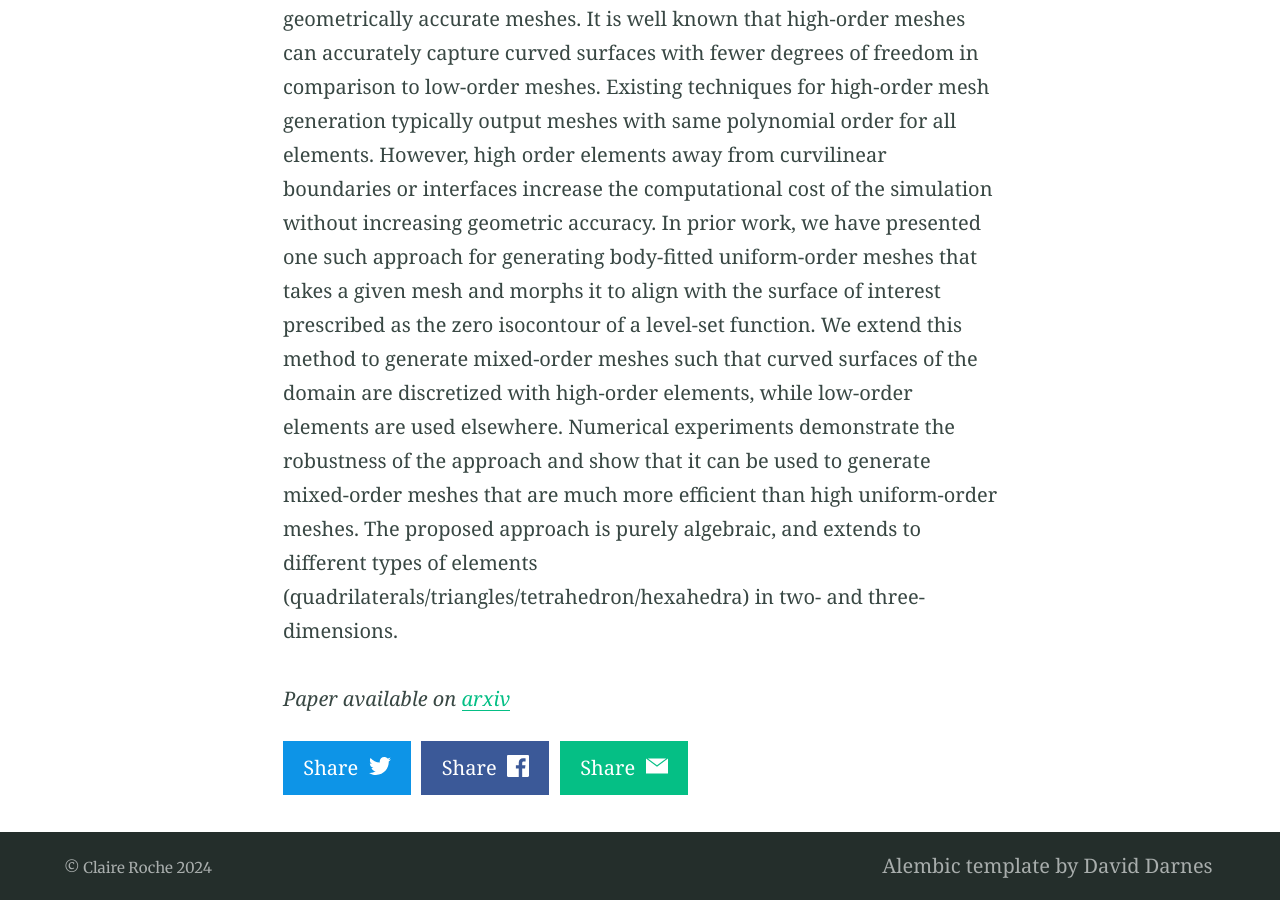
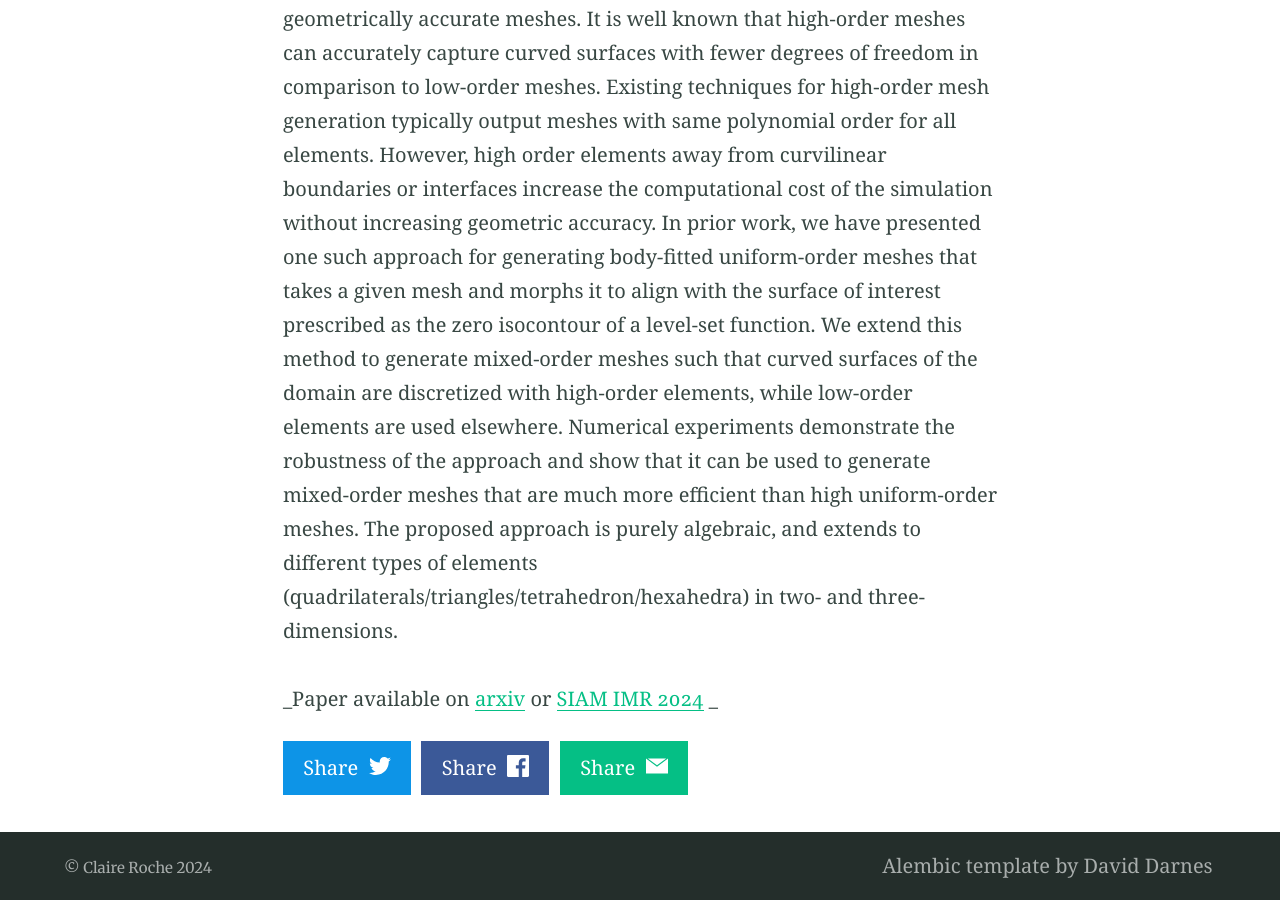
Before and after one commit to claireroche/claireroche.github.io, a Jekyll site: the page built from _posts/2024-03-07-paper-imr.md, in a window 1280 px wide and 900 px high, scrolled down 768 px. Built offline with Jekyll 4.4.1, drawn with Linux system fonts in a browser that asks for light colours; a style sheet for code colours, icons or effects is not loaded.

Commit message:
add src for imr 2024 paper

```diff
--- a/_posts/2024-03-07-paper-imr.md
+++ b/_posts/2024-03-07-paper-imr.md
@@ -12,4 +12,4 @@ Computational analysis with the finite element method requires geometrically acc
 <!-- more -->
 
 
-_Paper available on [arxiv](https://arxiv.org/abs/2401.16369)_
+_Paper available on [arxiv](https://arxiv.org/abs/2401.16369) or [SIAM IMR 2024](https://internationalmeshingroundtable.com/assets/papers/2024/1004.pdf) _
```
